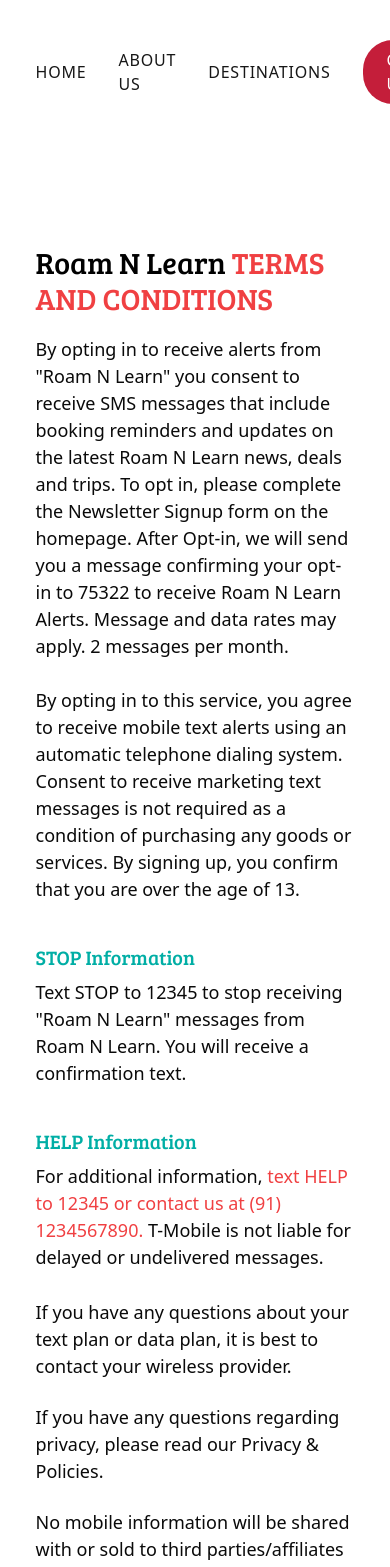
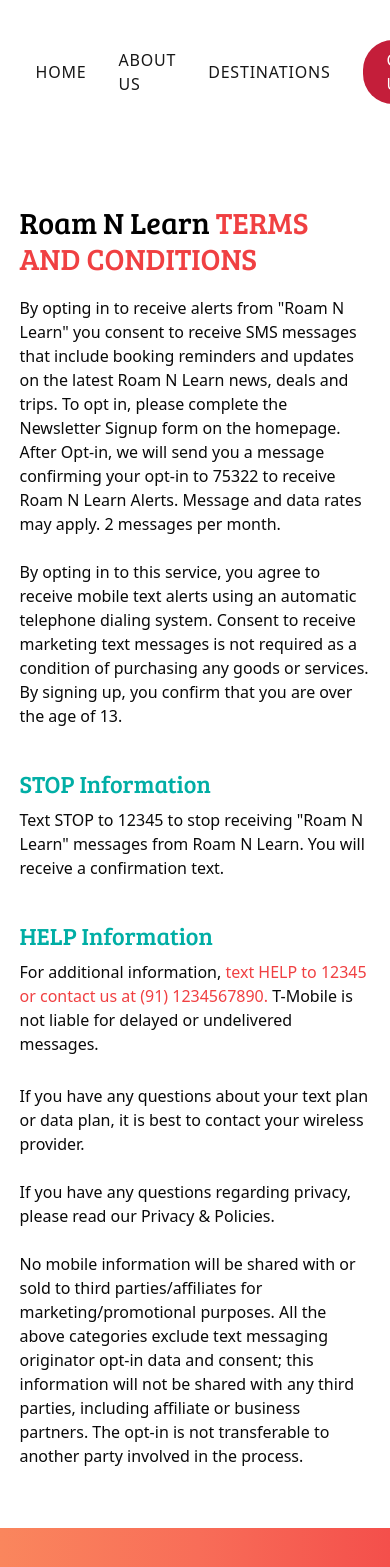
Before and after one commit to sovatkumar/Bridge-bond, a Next.js app: page /terms-conditions in a window 390 px wide. Shown: the top 1567 px of the page. Built offline with nearby package versions, Linux system fonts and the light colour scheme.

Commit message:
refactor layout and styles across multiple pages for improved readability and accessibility; adjust padding, text sizes, and container properties

```diff
--- a/src/app/(pages)/(servicepages)/about-us/page.tsx
+++ b/src/app/(pages)/(servicepages)/about-us/page.tsx
@@ -36,7 +36,7 @@
         img_3: "",
         list: [],
         className: {
-            mainCss: "flex-row-reverse blueBackgroundGradientColor rounded-4xl",
+            mainCss: "flex-row-reverse blueBackgroundGradientColor rounded-4xl px-4",
             heading: "text-white pt-5",
             text: "text-white lg:w-[85%]",
             paraHeading: ""
--- a/src/app/(pages)/(servicepages)/contact-us/page.tsx
+++ b/src/app/(pages)/(servicepages)/contact-us/page.tsx
@@ -97,7 +97,7 @@
   };
 
   return (
-    <div className='container py-20 lg:px-4'>
+    <div className='container py-10 lg:py-20 md:px-4'>
       <div className="grid grid-cols-1 md:grid-cols-3 justify-center gap-10">
         {contacts.map((card, index) => (
           <Card key={index} className="!gap-4 text-center shadow-sm boxShadow border-none">
--- a/src/app/(pages)/(servicepages)/faqs/page.tsx
+++ b/src/app/(pages)/(servicepages)/faqs/page.tsx
@@ -80,8 +80,8 @@
     },
   ];
   return (
-    <div className="container py-20">
-      <div className="flex m-auto justify-between pb-10">
+    <div className="container py-10 lg:py-20 md:px-4">
+      <div className="md:flex m-auto justify-between pb-10">
         <h1 className="text-4xl lg:text-6xl">
           Top frequently asked <span className="primary-blue">questions</span>
         </h1>
@@ -119,7 +119,7 @@
         </form>
       </div>
 
-      <div className="grid grid-cols-2 gap-5 shadow-md p-10 rounded-4xl">
+      <div className="md:grid grid-cols-2 gap-5 shadow-md p-7 md:p-10 rounded-4xl">
         {faqs.map((faq, index) => (
           <Accordion
             type="single"
@@ -127,12 +127,12 @@
             className="w-full"
             defaultValue="item-1"
           >
-            <AccordionItem value="item-2" key={index} className="mb-2 shadow-md rounded-3xl">
-              <AccordionTrigger className="bg-primary-red rounded-none rounded-t-3xl text-white px-5 text-3xl">
+            <AccordionItem value="item-2" key={index} className="mb-4 shadow-md rounded-3xl">
+              <AccordionTrigger className="bg-primary-red rounded-none rounded-t-3xl text-white px-3 md:px-5 text-xl md:2xl xl:text-3xl">
                 {faq.question}
               </AccordionTrigger>
 
-              <AccordionContent className="text-xl  text-balance text-gray-800 px-5 pt-3 pb-8">
+              <AccordionContent className="text-base md:text-xl text-balance text-gray-800 px-5 pt-3 pb-8">
                 {faq.answer}
               </AccordionContent>
             </AccordionItem>
--- a/src/app/(pages)/(servicepages)/terms-conditions/page.tsx
+++ b/src/app/(pages)/(servicepages)/terms-conditions/page.tsx
@@ -2,14 +2,13 @@
 
 export default function page() {
     return (
-        <div className="container py-20 px-4 lg:w-[80%]">
-
+        <div className="container lg:py-20 py-10 md:px-4 lg:w-[80%]">
             <div className="py-5">
                 <h2 className="text-3xl md:text-4xl xl:text-5xl text-black pb-5">
                     Roam N Learn{" "}
                     <span className="primary-red">TERMS AND CONDITIONS</span>
                 </h2>
-                <p className="text-lg md:text-xl leading-normal">
+                <p className="text-base md:text-lg lg:text-xl leading-normal">
                     By opting in to receive alerts from "Roam N Learn" you consent to
                     receive SMS messages that include booking reminders and updates on the
                     latest Roam N Learn news, deals and trips. To opt in, please complete
@@ -27,34 +26,34 @@
 
             </div>
             <div className="py-5">
-                <h4 className="text-xl md:text-3xl primary-blue  pb-2">
+                <h4 className="text-2xl md:text-3xl primary-blue  pb-2">
                     STOP Information
                 </h4>
-                <p className="text-lg md:text-xl leading-normal">
+                <p className="text-base md:text-lg lg:text-xl leading-normal">
                     Text STOP to 12345 to stop receiving &quot;Roam N Learn&quot; messages from Roam
                     N Learn. You will receive a confirmation text.
                 </p>
             </div>
             <div className="py-5">
-                <h4 className="text-xl md:text-3xl primary-blue pb-2">
+                <h4 className="text-2xl md:text-3xl primary-blue pb-2">
                     HELP Information
                 </h4>
-                <p className="text-lg md:text-xl leading-normal pb-1">
+                <p className="text-base md:text-lg lg:text-xl leading-normal pb-1">
                     For additional information, <span className="primary-red">text HELP to 12345 or contact us at (91)
                         1234567890.</span> T-Mobile is not liable for delayed or undelivered messages.
                 </p>
                 <br />
-                <p className="text-lg md:text-xl leading-normal">
+                <p className="text-base md:text-lg lg:text-xl leading-normal">
                     If you have any questions about your text plan or data plan, it is
                     best to contact your wireless provider.
                 </p>
                 <br />
-                <p className="text-lg md:text-xl leading-normal">
+                <p className="text-base md:text-lg lg:text-xl leading-normal">
                     If you have any questions regarding privacy, please read our Privacy &
                     Policies.
                 </p>
                 <br />
-                <p className="text-lg md:text-xl leading-normal">
+                <p className="text-base md:text-lg lg:text-xl leading-normal">
                     No mobile information will be shared with or sold to third
                     parties/affiliates for marketing/promotional purposes. All the above
                     categories exclude text messaging originator opt-in data and consent;
--- a/src/components/Footer.tsx
+++ b/src/components/Footer.tsx
@@ -8,7 +8,7 @@
   return (
     <footer className="relative w-full footerGradientColor bg-cover bg-center">
       <div className="absolute inset-0"></div>
-      <div className="container mx-auto px-4 pt-16 pb-5 relative z-10">
+      <div className="container mx-auto md:px-4 pt-16 pb-5 relative z-10">
         <div className="grid grid-cols-1 md:grid-cols-2 lg:grid-cols-4 gap-12">
           {/* Company Info */}
           <div className="space-y-6 lg:border-r-1 lg:w-[90%]">
--- a/src/components/cards/AboutUs.tsx
+++ b/src/components/cards/AboutUs.tsx
@@ -39,23 +39,23 @@
                         {paraHeading}
                     </h4>
 
-                    <ul className={`text-lg lg:text-xl ${className.text} space-y-2 leading-relaxed`}>
+                    <ul className={`text-lg lg:text-xl ${className.text} space-y-5 leading-relaxed`}>
                         {list.map((item, index) => (
                             <li key={index}
                                 className='flex gap-2 items-start'>
                                 <Image
-                                    width={30}
-                                    height={30}
+                                    width={28}
+                                    height={28}
                                     src={`/icons/${icon}`}
                                     alt="list-icon"
-                                    className="object-contain pt-2"
+                                    className="object-contain pt-2 md:pt-1"
                                 />{item}</li>
                         ))}
                     </ul>
                 </div>
             </div>
-            <div className="w-full md:w-1/2">
-                <div className='pl-10'>
+            <div className="w-full md:w-1/2 pt-10 md:pt-0">
+                <div className="lg:pl-10">
                     {img && (
                         <Image
                             width={558}
@@ -66,8 +66,8 @@
                         />
                     )}
                 </div>
-                <div className=" flex gap-5 w-full">
-                    <div className='flex flex-col gap-5'>
+                <div className="flex md:gap-5 gap-3 w-full">
+                    <div className="flex flex-col md:gap-5 gap-3">
                         {img_1 && (
                             <Image
                                 width={267}
--- a/src/components/ui/accordion.tsx
+++ b/src/components/ui/accordion.tsx
@@ -41,7 +41,7 @@
         {...props}
       >
         {children}
-        <ChevronDownIcon className="text-white pointer-events-none size-8 shrink-0 translate-y-0.5 transition-transform duration-200" />
+        <ChevronDownIcon className="text-white pointer-events-none size-6 md:size-8 shrink-0 translate-y-0.5 transition-transform duration-200" />
       </AccordionPrimitive.Trigger>
     </AccordionPrimitive.Header>
   )
```
